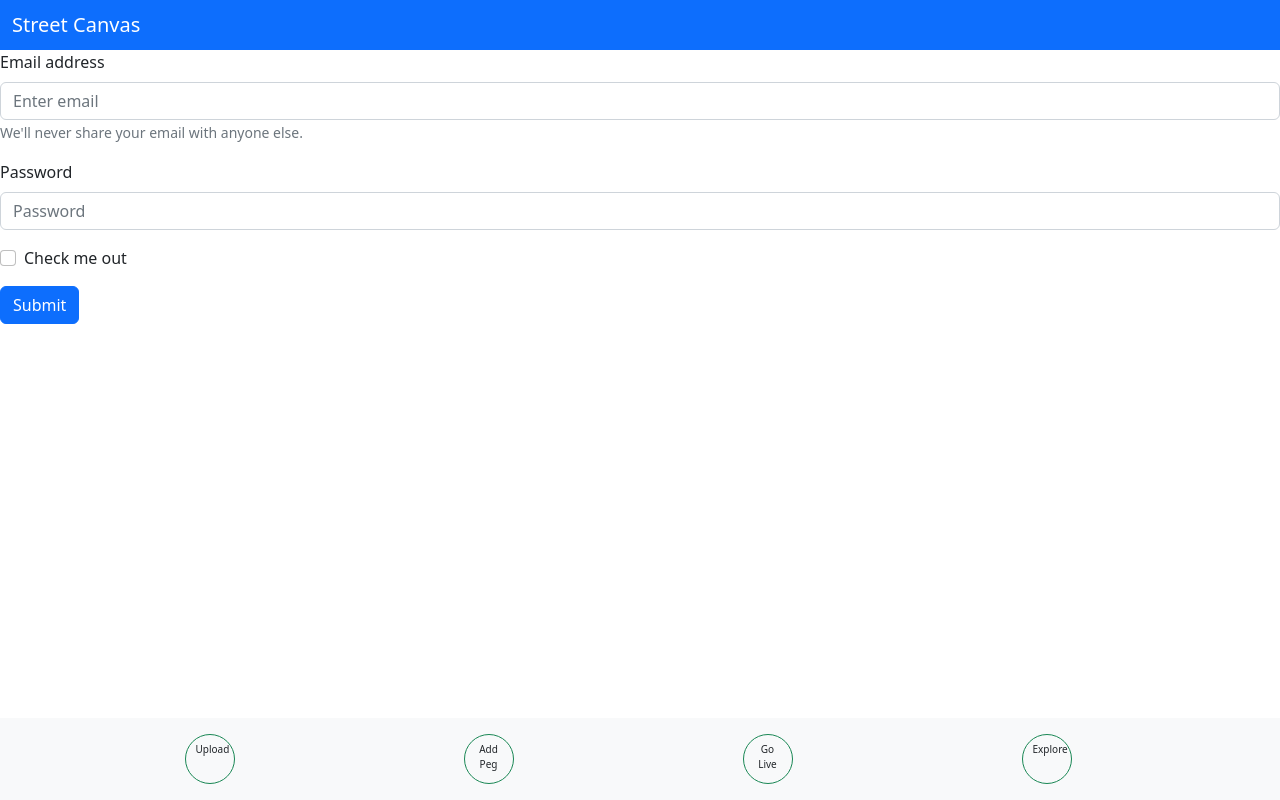
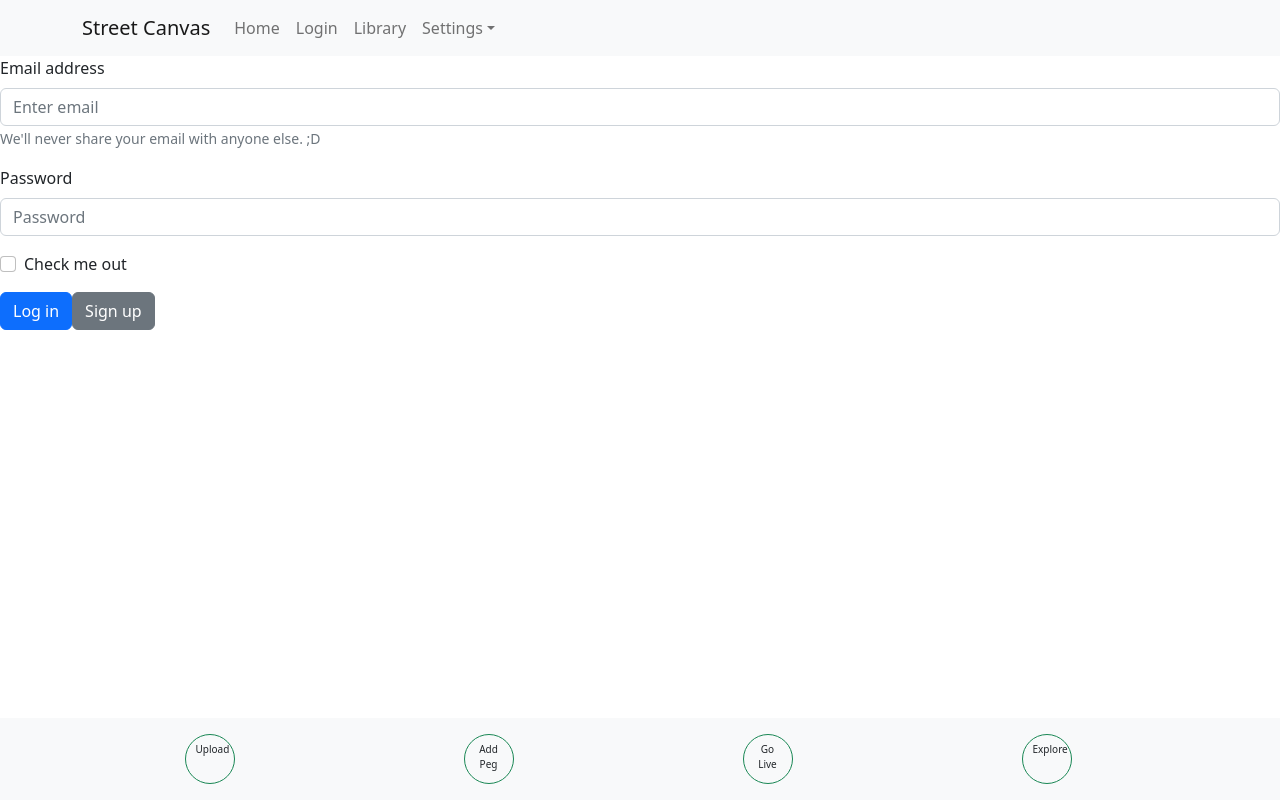
Before and after one commit to AliBakerCodes/StreetCanvas, a React (Create React App) app in the folder client/: page /login in a window 1280 px wide. Built offline with nearby package versions, Linux system fonts and the light colour scheme.

Commit message:
more bg changes

```diff
--- a/client/src/components/Header.js
+++ b/client/src/components/Header.js
@@ -1,62 +1,63 @@
 import React from "react";
 import Button from 'react-bootstrap/Button';
 import Navbar from 'react-bootstrap/Navbar';
-// import Container from 'react-bootstrap/Container';
-// import Nav from 'react-bootstrap/Nav';
-// import NavDropdown from 'react-bootstrap/NavDropdown';
+import Container from 'react-bootstrap/Container';
+import Nav from 'react-bootstrap/Nav';
+import NavDropdown from 'react-bootstrap/NavDropdown';
+
+// function Header(){
+//     return(
+// <div id="header-container">
+// <Navbar className="navbar navbar-dark bg-primary w-100">
+// <div className="container-fluid">
+//     <span className="navbar-brand mb-0 h1"> Street Canvas</span>
+
+//     <Button
+//         className="navbar-toggler"
+//         type="button"
+//         data-bs-toggle="collapse"
+//         data-bs-target="#toggleMobileMenu"
+//         aria-controls="toggleMobileMenu"
+//         aria-expanded="false"
+//         aria-label="Toggle navigation">
+//         <span className="navbar-toggler-icon"></span>
+//     </Button>
+
+// </div>
+// </Navbar>
+// </div>
+//     )
+// }
+
+// export default Header;
 
 function Header(){
     return(
-<div id="header-container">
-<Navbar className="navbar navbar-dark bg-primary w-100">
-<div className="container-fluid">
-    <span className="navbar-brand mb-0 h1"> Street Canvas</span>
-
-    <Button
-        className="navbar-toggler"
-        type="button"
-        data-bs-toggle="collapse"
-        data-bs-target="#toggleMobileMenu"
-        aria-controls="toggleMobileMenu"
-        aria-expanded="false"
-        aria-label="Toggle navigation">
-        <span className="navbar-toggler-icon"></span>
-    </Button>
-
-</div>
-</Navbar>
-</div>
+<Navbar bg="light" expand="lg">
+      <Container>
+        <Navbar.Brand href="#home">Street Canvas</Navbar.Brand>
+        <Navbar.Toggle aria-controls="basic-navbar-nav" />
+        <Navbar.Collapse id="basic-navbar-nav">
+          <Nav className="me-auto">
+            <Nav.Link href="#home">Home</Nav.Link>
+            <Nav.Link href="#login">Login</Nav.Link>
+            <Nav.Link href="#library">Library</Nav.Link>
+            <NavDropdown title="Settings" id="basic-nav-dropdown">
+              <NavDropdown.Item href="#action/3.1">Action</NavDropdown.Item>
+              <NavDropdown.Item href="#action/3.2">
+                Another action
+              </NavDropdown.Item>
+              <NavDropdown.Item href="#action/3.3">Something</NavDropdown.Item>
+              <NavDropdown.Divider />
+              <NavDropdown.Item href="#action/3.4">
+                Separated link
+              </NavDropdown.Item>
+            </NavDropdown>
+          </Nav>
+        </Navbar.Collapse>
+      </Container>
+    </Navbar>
     )
 }
 
 export default Header;
-
-// function Header(){
-//     return(
-// <Navbar bg="light" expand="lg">
-//       <Container>
-//         <Navbar.Brand href="#home">React-Bootstrap</Navbar.Brand>
-//         <Navbar.Toggle aria-controls="basic-navbar-nav" />
-//         <Navbar.Collapse id="basic-navbar-nav">
-//           <Nav className="me-auto">
-//             <Nav.Link href="#home">Home</Nav.Link>
-//             <Nav.Link href="#link">Link</Nav.Link>
-//             <NavDropdown title="Dropdown" id="basic-nav-dropdown">
-//               <NavDropdown.Item href="#action/3.1">Action</NavDropdown.Item>
-//               <NavDropdown.Item href="#action/3.2">
-//                 Another action
-//               </NavDropdown.Item>
-//               <NavDropdown.Item href="#action/3.3">Something</NavDropdown.Item>
-//               <NavDropdown.Divider />
-//               <NavDropdown.Item href="#action/3.4">
-//                 Separated link
-//               </NavDropdown.Item>
-//             </NavDropdown>
-//           </Nav>
-//         </Navbar.Collapse>
-//       </Container>
-//     </Navbar>
-//     )
-// }
-
-// export default Header;
--- a/client/src/pages/Login.js
+++ b/client/src/pages/Login.js
@@ -1,15 +1,14 @@
-// <<<<<<< HEAD
 import Button from 'react-bootstrap/Button';
 import Form from 'react-bootstrap/Form';
 
-function BasicExample() {
+function Login() {
   return (
     <Form>
       <Form.Group className="mb-3" controlId="formBasicEmail">
         <Form.Label>Email address</Form.Label>
         <Form.Control type="email" placeholder="Enter email" />
         <Form.Text className="text-muted">
-          We'll never share your email with anyone else.
+          We'll never share your email with anyone else. ;D
         </Form.Text>
       </Form.Group>
 
@@ -21,24 +20,13 @@ function BasicExample() {
         <Form.Check type="checkbox" label="Check me out" />
       </Form.Group>
       <Button variant="primary" type="submit">
-        Submit
+        Log in
+      </Button>
+      <Button variant="secondary" type="submit">
+        Sign up
       </Button>
     </Form>
   );
 }
 
-export default BasicExample;
-// =======
-
-
-// export default function GoLive() {
-//     return (
-//         <div className="golive">
-//             <h1>LOGIN</h1>
-
-//         </div>
-//     );
-// }
-
-
-// >>>>>>> 33dc04a9b7220640255727fd841a41630b85bd68
+export default Login;
```
Also changed, not shown: client/src/components/loginForm.js (deleted), 1 other file (tests, documents, lock files or other folders).
